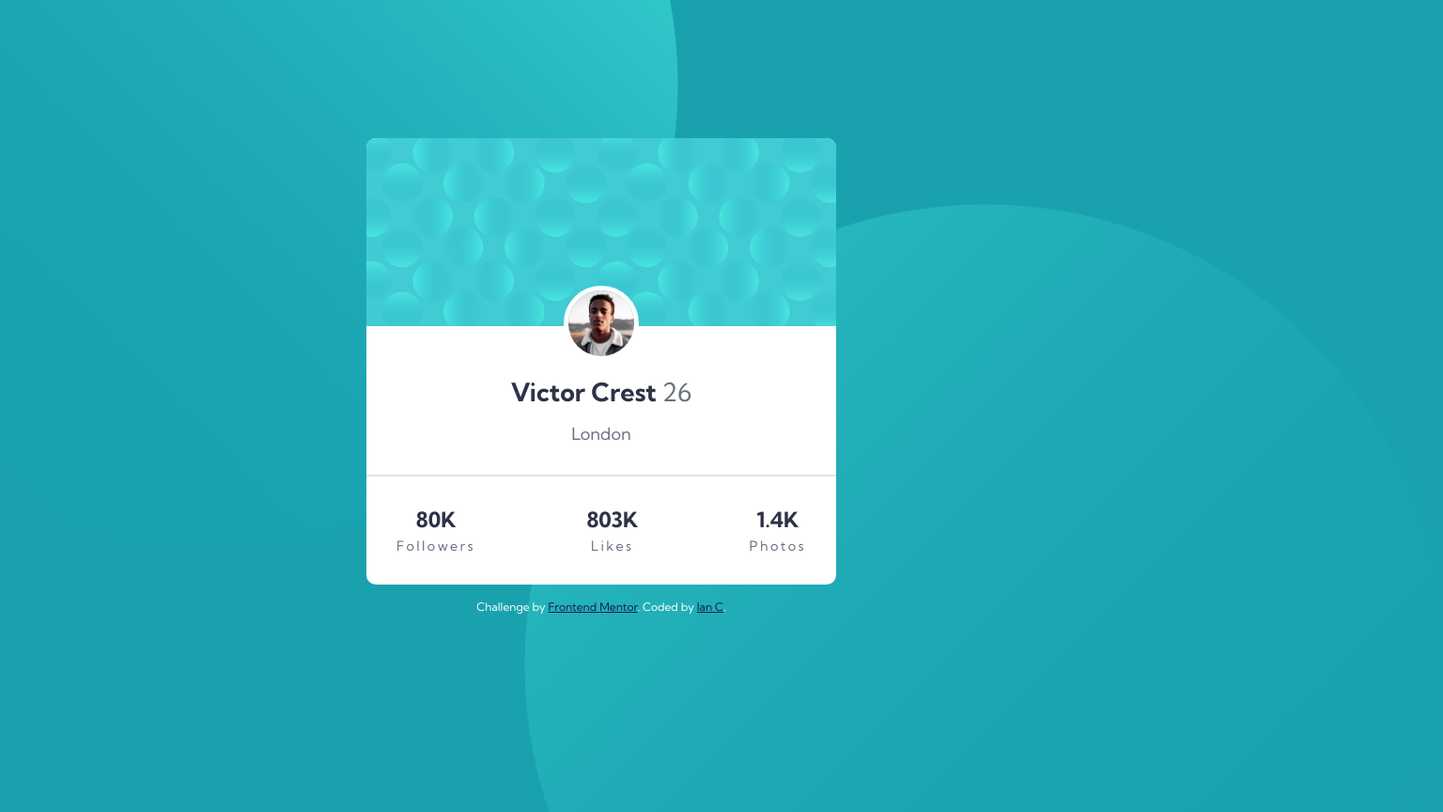
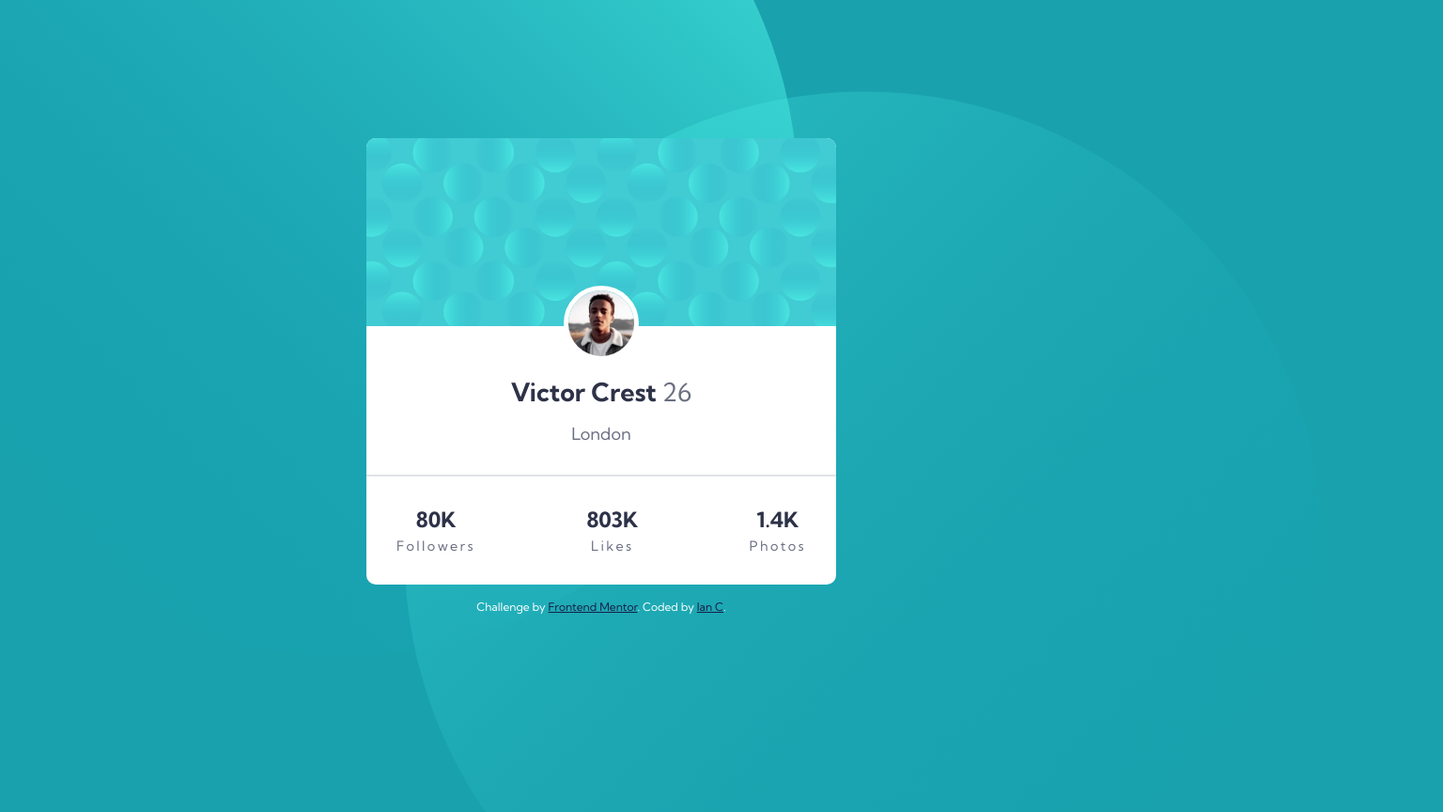
Before and after one commit to Thumper079/ProfileCard-Component, a plain HTML site: page index.html in a window 1280 px wide. Shown: the whole page at 94% size, 1536 px wide, since content can reach past the window. Drawn offline with Linux system fonts and the light colour scheme.

Commit message:
Add files via upload

```diff
--- a/index.css
+++ b/index.css
@@ -30,15 +30,15 @@ body {
 
 .bg-top {
     position: absolute;
-    top: -50%;
-    left: -20%;
+    top: -35%;
+    left: -10%;
     z-index: -1;
 }
 
 .bg-bottom {
     position: absolute;
-    bottom: -50%;
-    right: -20%;
+    bottom: -35%;
+    right: -10%;
     z-index: -1;
 }
 
```
